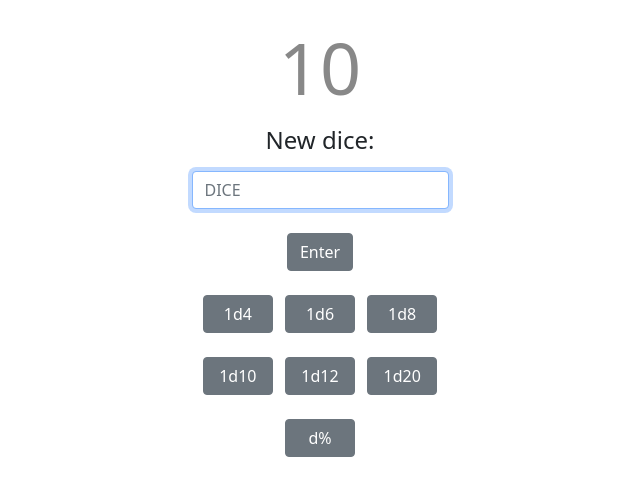
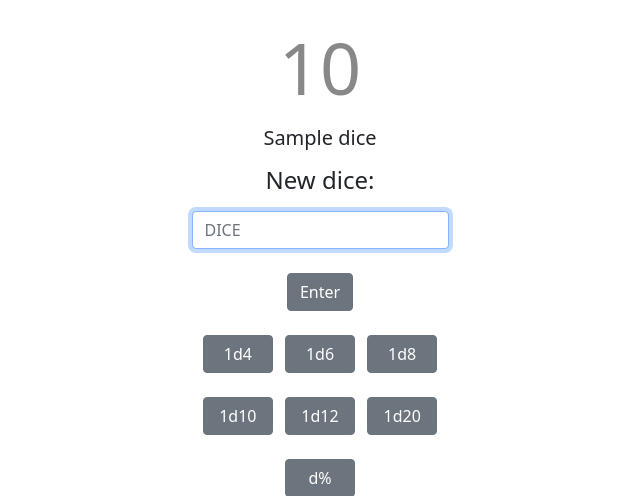
Before and after one commit to HoulaCZ/DKDice, a Flask app: template templates/throw.html in a window 1280 px wide. Shown: the top 496 px of the page, without its empty margins (320-960 px from the left). Run offline with Flask 3, Linux system fonts and the light colour scheme; the template is opened without the code that fills it: most values are stand-ins (such as "Sample title", 1, 10 or a date in 2020).

Commit message:
Added dice to result

```diff
--- a/app.py
+++ b/app.py
@@ -41,7 +41,10 @@ def throw():
             th = random.randint(1,(diceValue))
             sum = th + sum
         colour = crit(dice, sum)
-        return render_template("throw.html", sum = sum, colour = colour)
+        dice = dice.replace("k", "d")
+        if dice == "1d100":
+            dice = "d%"
+        return render_template("throw.html", sum = sum, colour = colour, dice = dice)
     else:
         message = "Wrong dice!"
         return render_template("error.html", message = message)
--- a/templates/throw.html
+++ b/templates/throw.html
@@ -13,7 +13,10 @@
     <body>
         <div class="mx-auto">
             <br>
-            <center><h1 style="font-size: 72px; color: {{ colour }};">{{ sum }}</h1></center>
+            <center>
+                <h1 style="font-size: 72px; color: {{ colour }};">{{ sum }}</h1>
+                <h5 class="my-3">{{ dice }}</h5>
+            </center>
         </div>
         <form action="/throw" method="get">
             <center>
```
